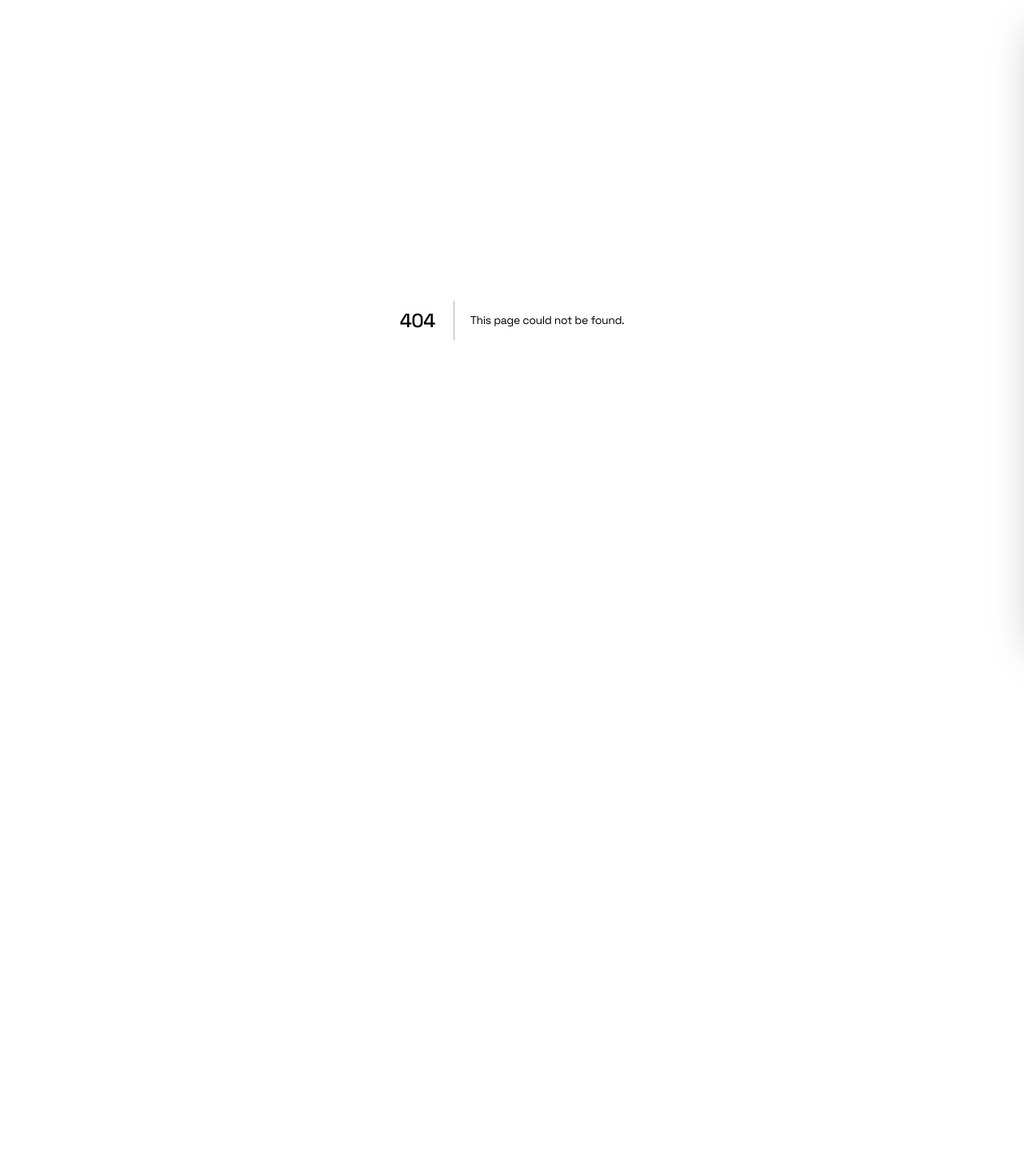
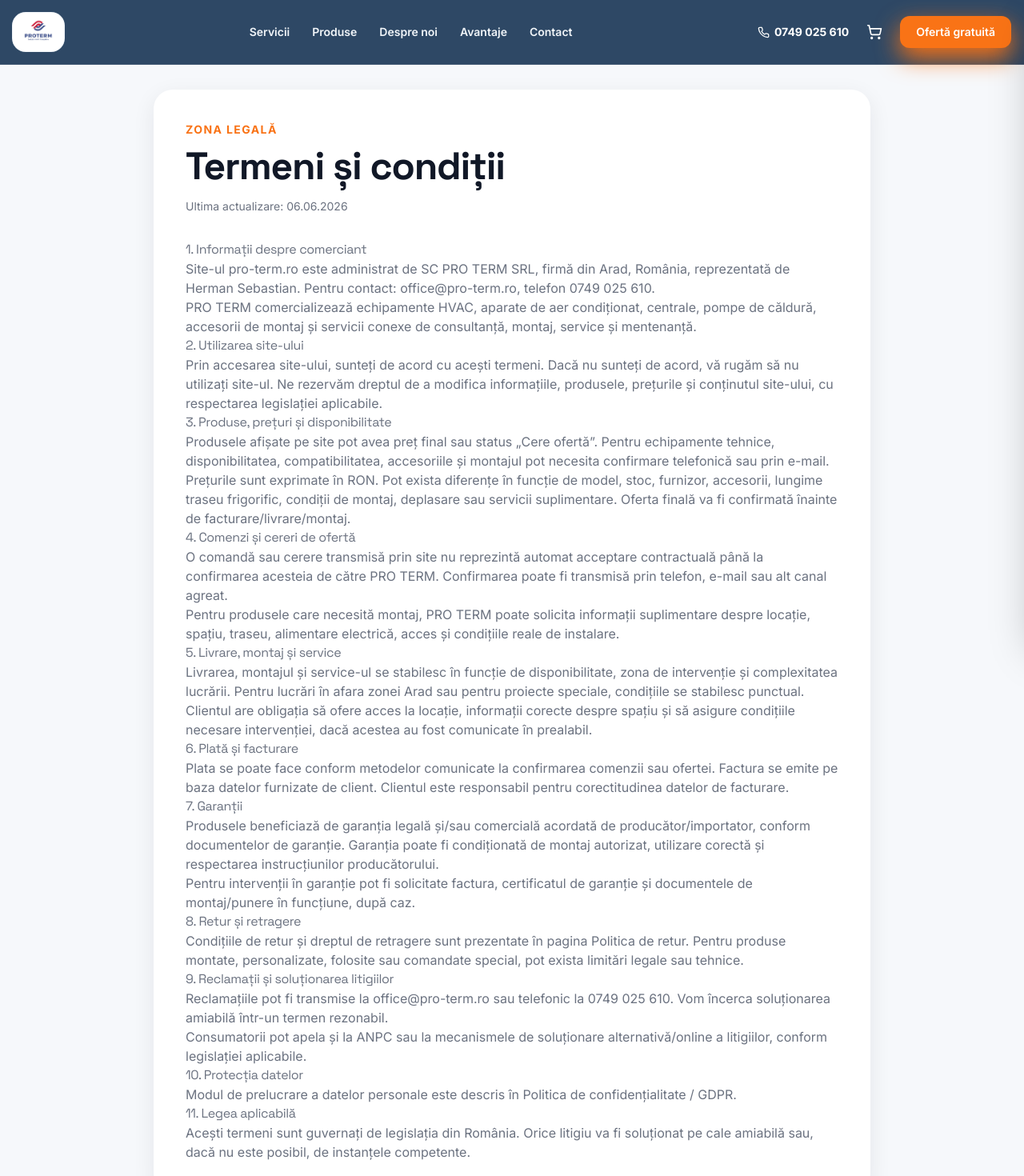
Before and after one commit to protermarad-hash/pro-term-web, a Next.js app: page /termeni-si-conditii in a window 1280 px wide. Before the commit this address had no page. Shown: the top 1470 px of the page at 80% size. Before the commit the page ends 800 px from the top, so only its background shows below. Built offline with nearby package versions, Linux system fonts and the light colour scheme.

Commit message:
Add terms and conditions page

```diff
--- /dev/null
+++ b/src/app/termeni-si-conditii/page.tsx
@@ -0,0 +1,98 @@
+import Header from '@/components/Header';
+import Footer from '@/components/Footer';
+import Link from 'next/link';
+
+const updatedAt = '06.06.2026';
+
+export default function TermsPage() {
+  return (
+    <>
+      <Header />
+      <main className="bg-light-200 pt-28 pb-20">
+        <div className="container mx-auto px-4">
+          <div className="mx-auto max-w-4xl rounded-3xl bg-white p-6 shadow-card md:p-10">
+            <p className="mb-3 text-sm font-bold uppercase tracking-widest text-accent">Zona legală</p>
+            <h1 className="font-heading text-3xl font-bold text-dark md:text-5xl">Termeni și condiții</h1>
+            <p className="mt-4 text-sm text-dark-300">Ultima actualizare: {updatedAt}</p>
+
+            <div className="prose prose-slate mt-8 max-w-none text-dark-300">
+              <h2>1. Informații despre comerciant</h2>
+              <p>
+                Site-ul pro-term.ro este administrat de SC PRO TERM SRL, firmă din Arad, România, reprezentată de Herman Sebastian. Pentru contact: <a href="mailto:office@pro-term.ro">office@pro-term.ro</a>, telefon <a href="tel:+40749025610">0749 025 610</a>.
+              </p>
+              <p>
+                PRO TERM comercializează echipamente HVAC, aparate de aer condiționat, centrale, pompe de căldură, accesorii de montaj și servicii conexe de consultanță, montaj, service și mentenanță.
+              </p>
+
+              <h2>2. Utilizarea site-ului</h2>
+              <p>
+                Prin accesarea site-ului, sunteți de acord cu acești termeni. Dacă nu sunteți de acord, vă rugăm să nu utilizați site-ul. Ne rezervăm dreptul de a modifica informațiile, produsele, prețurile și conținutul site-ului, cu respectarea legislației aplicabile.
+              </p>
+
+              <h2>3. Produse, prețuri și disponibilitate</h2>
+              <p>
+                Produsele afișate pe site pot avea preț final sau status „Cere ofertă”. Pentru echipamente tehnice, disponibilitatea, compatibilitatea, accesoriile și montajul pot necesita confirmare telefonică sau prin e-mail.
+              </p>
+              <p>
+                Prețurile sunt exprimate în RON. Pot exista diferențe în funcție de model, stoc, furnizor, accesorii, lungime traseu frigorific, condiții de montaj, deplasare sau servicii suplimentare. Oferta finală va fi confirmată înainte de facturare/livrare/montaj.
+              </p>
+
+              <h2>4. Comenzi și cereri de ofertă</h2>
+              <p>
+                O comandă sau cerere transmisă prin site nu reprezintă automat acceptare contractuală până la confirmarea acesteia de către PRO TERM. Confirmarea poate fi transmisă prin telefon, e-mail sau alt canal agreat.
+              </p>
+              <p>
+                Pentru produsele care necesită montaj, PRO TERM poate solicita informații suplimentare despre locație, spațiu, traseu, alimentare electrică, acces și condițiile reale de instalare.
+              </p>
+
+              <h2>5. Livrare, montaj și service</h2>
+              <p>
+                Livrarea, montajul și service-ul se stabilesc în funcție de disponibilitate, zona de intervenție și complexitatea lucrării. Pentru lucrări în afara zonei Arad sau pentru proiecte speciale, condițiile se stabilesc punctual.
+              </p>
+              <p>
+                Clientul are obligația să ofere acces la locație, informații corecte despre spațiu și să asigure condițiile necesare intervenției, dacă acestea au fost comunicate în prealabil.
+              </p>
+
+              <h2>6. Plată și facturare</h2>
+              <p>
+                Plata se poate face conform metodelor comunicate la confirmarea comenzii sau ofertei. Factura se emite pe baza datelor furnizate de client. Clientul este responsabil pentru corectitudinea datelor de facturare.
+              </p>
+
+              <h2>7. Garanții</h2>
+              <p>
+                Produsele beneficiază de garanția legală și/sau comercială acordată de producător/importator, conform documentelor de garanție. Garanția poate fi condiționată de montaj autorizat, utilizare corectă și respectarea instrucțiunilor producătorului.
+              </p>
+              <p>
+                Pentru intervenții în garanție pot fi solicitate factura, certificatul de garanție și documentele de montaj/punere în funcțiune, după caz.
+              </p>
+
+              <h2>8. Retur și retragere</h2>
+              <p>
+                Condițiile de retur și dreptul de retragere sunt prezentate în pagina <Link href="/politica-retur">Politica de retur</Link>. Pentru produse montate, personalizate, folosite sau comandate special, pot exista limitări legale sau tehnice.
+              </p>
+
+              <h2>9. Reclamații și soluționarea litigiilor</h2>
+              <p>
+                Reclamațiile pot fi transmise la <a href="mailto:office@pro-term.ro">office@pro-term.ro</a> sau telefonic la <a href="tel:+40749025610">0749 025 610</a>. Vom încerca soluționarea amiabilă într-un termen rezonabil.
+              </p>
+              <p>
+                Consumatorii pot apela și la ANPC sau la mecanismele de soluționare alternativă/online a litigiilor, conform legislației aplicabile.
+              </p>
+
+              <h2>10. Protecția datelor</h2>
+              <p>
+                Modul de prelucrare a datelor personale este descris în <Link href="/politica-confidentialitate">Politica de confidențialitate / GDPR</Link>.
+              </p>
+
+              <h2>11. Legea aplicabilă</h2>
+              <p>
+                Acești termeni sunt guvernați de legislația din România. Orice litigiu va fi soluționat pe cale amiabilă sau, dacă nu este posibil, de instanțele competente.
+              </p>
+            </div>
+          </div>
+        </div>
+      </main>
+      <Footer />
+    </>
+  );
+}
```
